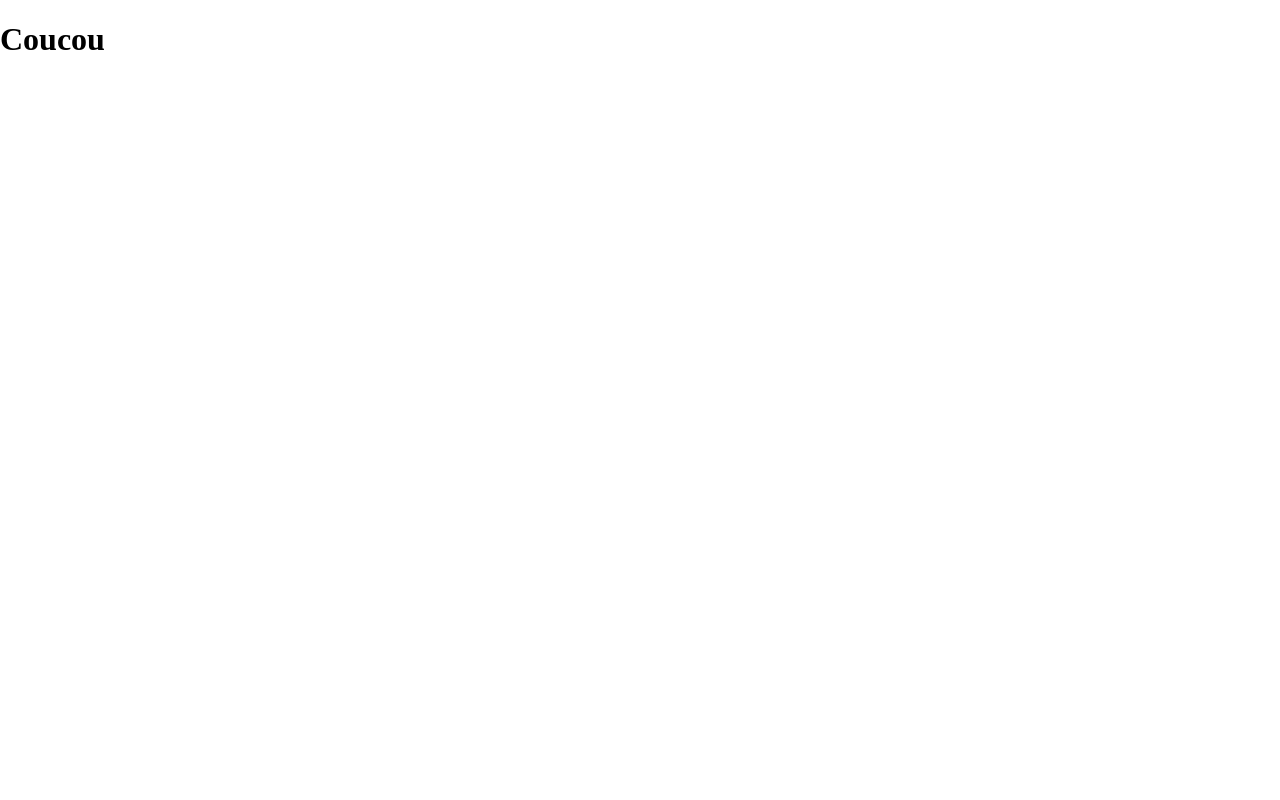
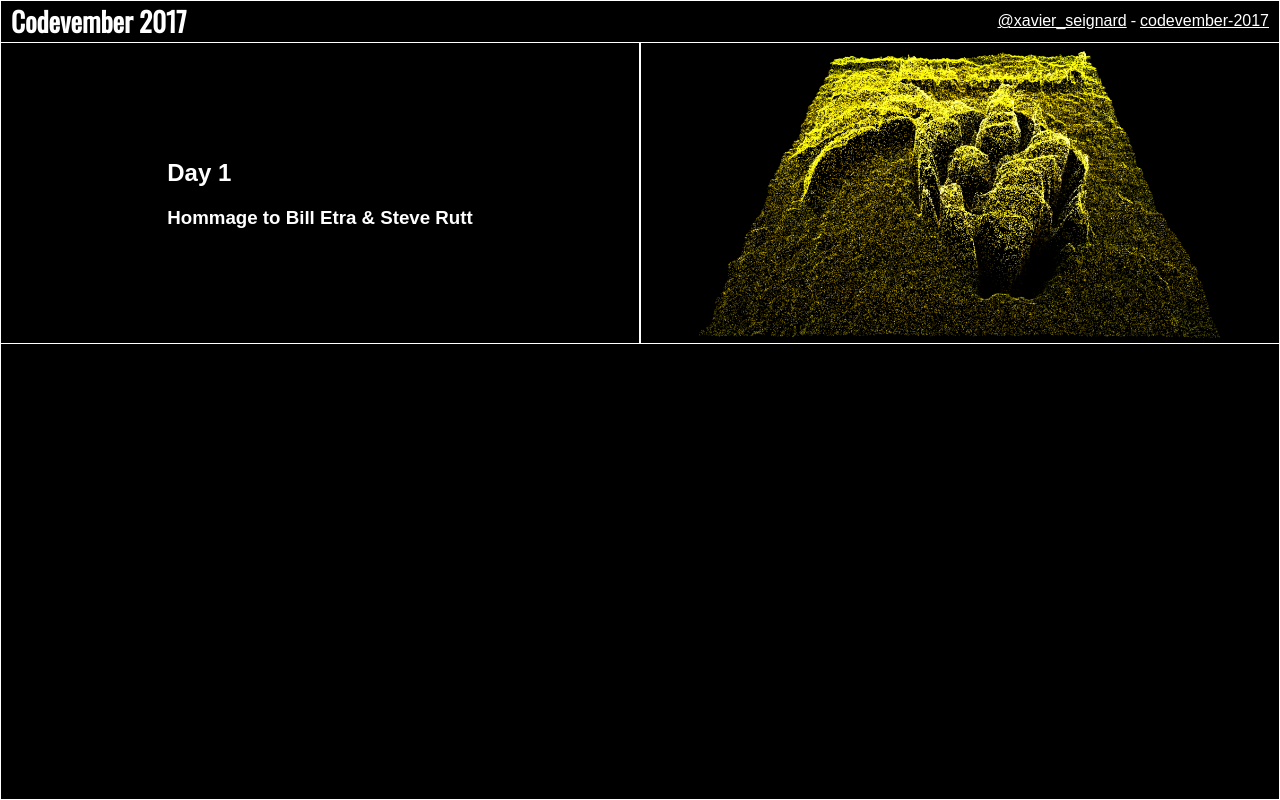
Before and after one commit to xseignard/codevember-2017, a React app: page / in a window 1280 px wide. Built offline with nearby package versions, Linux system fonts and the light colour scheme.

Commit message:
:flames: home page

```diff
--- a/package.json
+++ b/package.json
@@ -31,6 +31,7 @@
 	},
 	"dependencies": {
 		"gsap": "^1.20.2",
+		"normalize.css": "^7.0.0",
 		"react": "^16.0.0",
 		"react-dom": "^16.0.0",
 		"react-router-dom": "^4.2.2",
--- a/src/components/Footer/style.css
+++ b/src/components/Footer/style.css
@@ -16,5 +16,6 @@
 }
 
 .footer a {
-	color: cyan;
+	color: white;
+	font-family: sans-serif;
 }
--- a/src/components/Home/index.js
+++ b/src/components/Home/index.js
@@ -1,7 +1,53 @@
 import React from 'react';
+import { Link } from 'react-router-dom';
+
+import './style.css';
+
+import d1 from './img/d1.png';
+
+const days = [
+	{
+		title: 'Hommage to Bill Etra & Steve Rutt',
+		picture: d1,
+	},
+];
 
 const Home = props => {
-	return <h1>Coucou</h1>;
+	const articles = days.map((day, index) => {
+		return (
+			<Link to={`/D${index + 1}`} key={index} className="day">
+				{index % 2 === 1 && (
+					<div className="picture" style={{ backgroundImage: `url(${day.picture})` }} />
+				)}
+				<div className="info">
+					<div>
+						<h2>Day {index + 1}</h2>
+						<h3>{day.title}</h3>
+					</div>
+				</div>
+				{index % 2 === 0 && (
+					<div className="picture" style={{ backgroundImage: `url(${day.picture})` }} />
+				)}
+			</Link>
+		);
+	});
+	return (
+		<div className="home">
+			<header>
+				<h1>Codevember 2017</h1>
+				<div>
+					<a href="https://twitter.com/xavier_seignard" target="_blank">
+						@xavier_seignard
+					</a>{' '}
+					-{' '}
+					<a href="https://github.com/xseignard/codevember-2017" target="_blank">
+						codevember-2017
+					</a>
+				</div>
+			</header>
+			<section>{articles}</section>
+		</div>
+	);
 };
 
 export default Home;
--- /dev/null
+++ b/src/components/Home/style.css
@@ -0,0 +1,83 @@
+:root {
+	--border-size: 0.5px;
+}
+.home {
+	position: absolute;
+	display: flex;
+	flex-direction: column;
+	background-color: black;
+	border: var(--border-size) solid white;
+	min-height: 100%;
+	width: 100%;
+	box-sizing: border-box;
+	color: white;
+}
+
+.home header {
+	display: flex;
+	justify-content: space-between;
+	align-items: center;
+	border-bottom: var(--border-size) solid white;
+	/*flex-direction: column;*/
+	text-align: center;
+	padding: 0 10px;
+}
+
+.home header a {
+	color: white;
+	font-family: sans-serif;
+}
+
+.home h1 {
+	font-family: 'Oswald', sans-serif;
+	margin: 5px 0;
+	font-size: 1.7em;
+}
+
+.home section {
+	display: flex;
+	flex-direction: column;
+	flex: 1;
+	font-family: sans-serif;
+}
+
+.day {
+	flex: 0 0 300px;
+	border-bottom: var(--border-size) solid white;
+	display: flex;
+	cursor: pointer;
+	color: unset;
+	text-decoration: unset;
+}
+
+.day > div {
+	flex: 0 0 50%;
+	box-sizing: border-box;
+}
+.day > div:first-child {
+	border-right: calc(var(--border-size) / 2) solid white;
+}
+.day > div:last-child {
+	border-left: calc(var(--border-size) / 2) solid white;
+}
+
+.day .info {
+	display: flex;
+	justify-content: center;
+	align-items: center;
+	transition: all 0.7s;
+}
+.day .info:hover {
+	color: black;
+	background-color: white;
+}
+
+.day .info > div {
+	padding: 0 15px;
+}
+
+.day .picture {
+	background-size: contain;
+	background-position: center;
+	background-repeat: no-repeat;
+}
--- a/src/components/Title/style.css
+++ b/src/components/Title/style.css
@@ -16,5 +16,6 @@
 .title a {
 	display: block;
 	text-align: center;
+	font-family: sans-serif;
 	color: cyan;
 }
--- a/src/day/D1/index.js
+++ b/src/day/D1/index.js
@@ -16,6 +16,7 @@ class D1 extends Component {
 			axisHelper: false,
 		});
 		this.renderer = renderer;
+		this.stats = stats;
 
 		// to keep image proportions
 		const radiusX = 10;
@@ -68,7 +69,7 @@ class D1 extends Component {
 		scene.add(particleSystem);
 
 		const animate = timestamp => {
-			requestAnimationFrame(animate);
+			this.rafID = requestAnimationFrame(animate);
 			stats.begin();
 			// update the time uniform
 			uniforms.time.value = timestamp;
@@ -80,6 +81,11 @@ class D1 extends Component {
 
 	componentWillUnmount() {
 		this.renderer.dispose();
+		this.canvas.outerHTML = '';
+		this.stats.domElement.outerHTML = '';
+		delete this.canvas;
+		delete this.stats.domElement;
+		window.cancelAnimationFrame(this.rafID);
 	}
 
 	render() {
--- a/src/main.css
+++ b/src/main.css
@@ -1,6 +1,6 @@
-body {
-	margin: 0;
-	padding: 0;
+* {
+	-webkit-font-smoothing: antialiased;
+	-moz-osx-font-smoothing: grayscale;
 }
 
 canvas {
--- a/src/main.js
+++ b/src/main.js
@@ -1,5 +1,6 @@
 import React from 'react';
 import ReactDOM from 'react-dom';
+import 'normalize.css';
 
 import './main.css';
 
--- a/src/utils/initThree.js
+++ b/src/utils/initThree.js
@@ -20,11 +20,13 @@ const initThree = (canvas, opts) => {
 	};
 	// merged opts
 	const mergedOpts = Object.assign({}, defaults, opts);
+	// root element
+	const root = document.querySelector('#root');
 	// stats
 	const stats = new Stats();
 	stats.domElement.style.bottom = '0px';
 	stats.domElement.style.top = '';
-	document.body.appendChild(stats.domElement);
+	root.appendChild(stats.domElement);
 
 	// renderer
 	const renderer = new THREE.WebGLRenderer({
@@ -36,7 +38,7 @@ const initThree = (canvas, opts) => {
 	renderer.domElement.style.position = 'absolute';
 	renderer.domElement.style.top = '0px';
 	renderer.domElement.style.left = '0px';
-	document.body.appendChild(renderer.domElement);
+	root.appendChild(renderer.domElement);
 
 	// scene
 	const scene = new THREE.Scene();
```
Also changed, not shown: dist/4abf5050dcadf8a964255e34fcd8f157.png (added), src/components/Home/img/d1.png (added), 2 other files.
